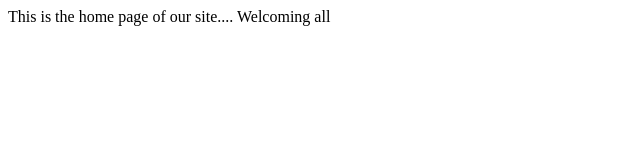
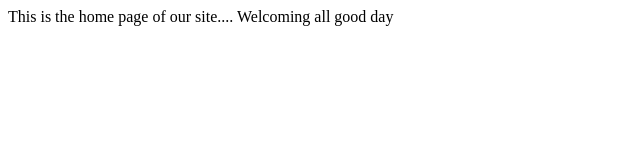
Before and after one commit to ajmisiraj/WebTechGitHub, a plain HTML site: page index.html in a window 1280 px wide. Shown: the full height of the page, 0-640 px from the left. Drawn offline with Linux system fonts and the light colour scheme.

Commit message:
tt index html

```diff
--- a/index.html
+++ b/index.html
@@ -7,6 +7,7 @@
     <title>Name_of_site</title>
 </head>
 <body>
-    <p>This is the home page of our site.... Welcoming all</p>
+    <p>This is the home page of our site.... Welcoming all
+	good day</p>
 
 </html>
```
